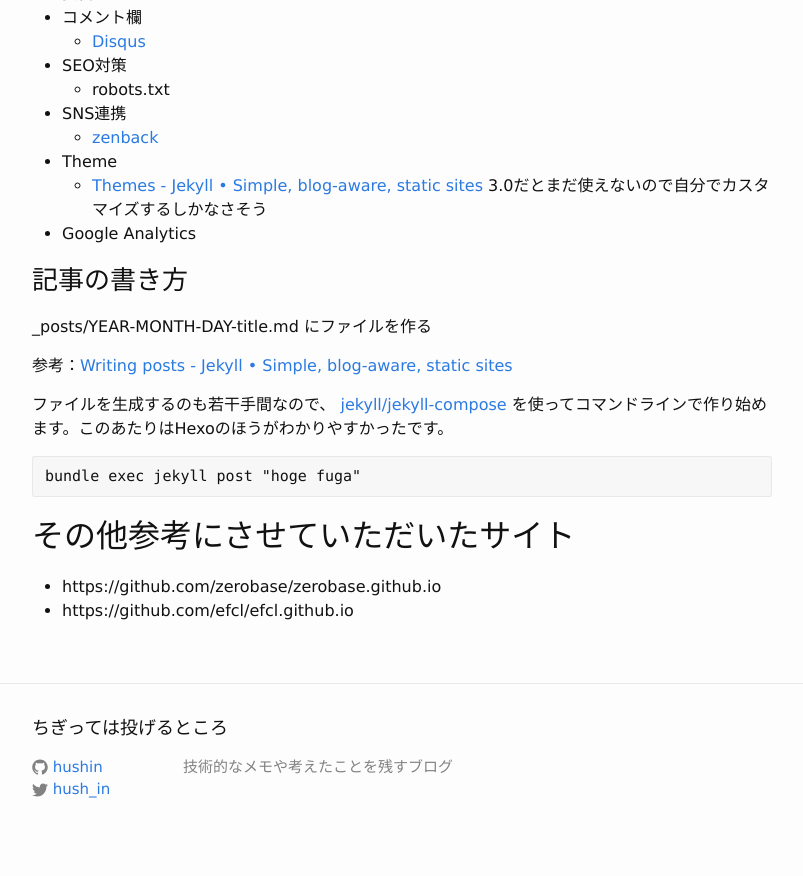
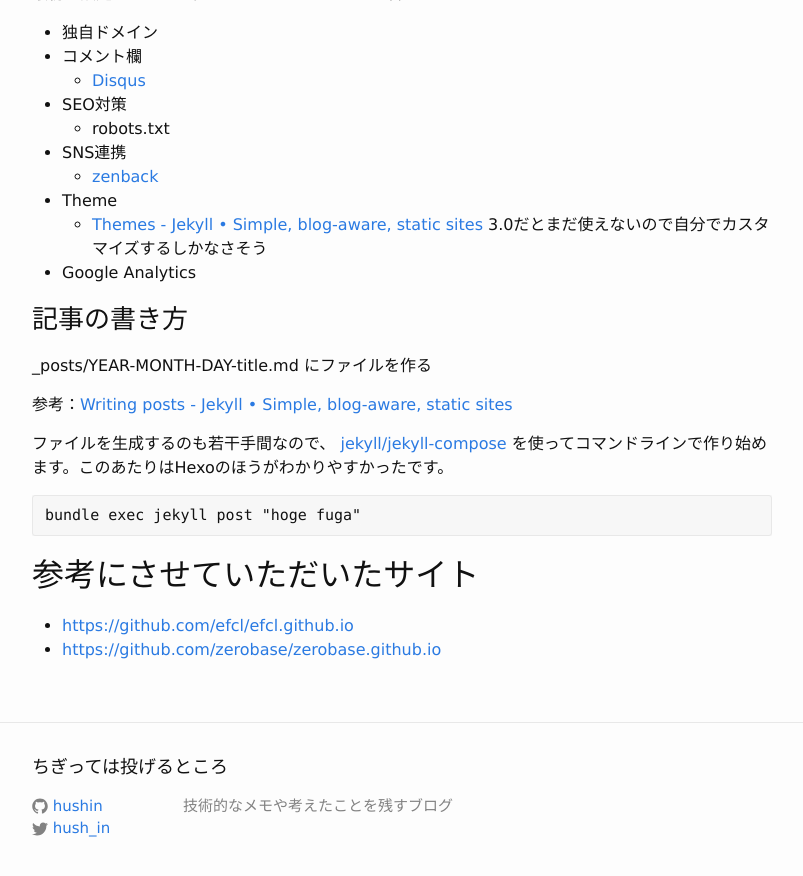
Before and after one commit to hushin/hushin.github.io, a Jekyll site: the page built from _posts/2016-06-26-jekyll-start.md, in a window 1280 px wide and 900 px high, scrolled down 1805 px. Shown: the top 876 px of the window, without its empty margins (238-1041 px from the left). Built offline with Jekyll 4.4.1, drawn with Linux system fonts in a browser that asks for light colours; comment, search, counter and statistics services are not loaded; some of the changed text lies outside the part shown.

Commit message:
ブログ 微修正

````diff
--- a/_posts/2016-06-26-jekyll-start.md
+++ b/_posts/2016-06-26-jekyll-start.md
@@ -103,7 +105,7 @@
 bundle exec jekyll post "hoge fuga"
 ```
 
-## その他参考にさせていただいたサイト
+## 参考にさせていただいたサイト
 
-- https://github.com/zerobase/zerobase.github.io
-- https://github.com/efcl/efcl.github.io
+- [https://github.com/efcl/efcl.github.io](https://github.com/efcl/efcl.github.io)
+- [https://github.com/zerobase/zerobase.github.io](https://github.com/zerobase/zerobase.github.io)
````
Also changed, not shown: other parts of _posts/2016-06-26-jekyll-start.md (+3 -1 lines).
